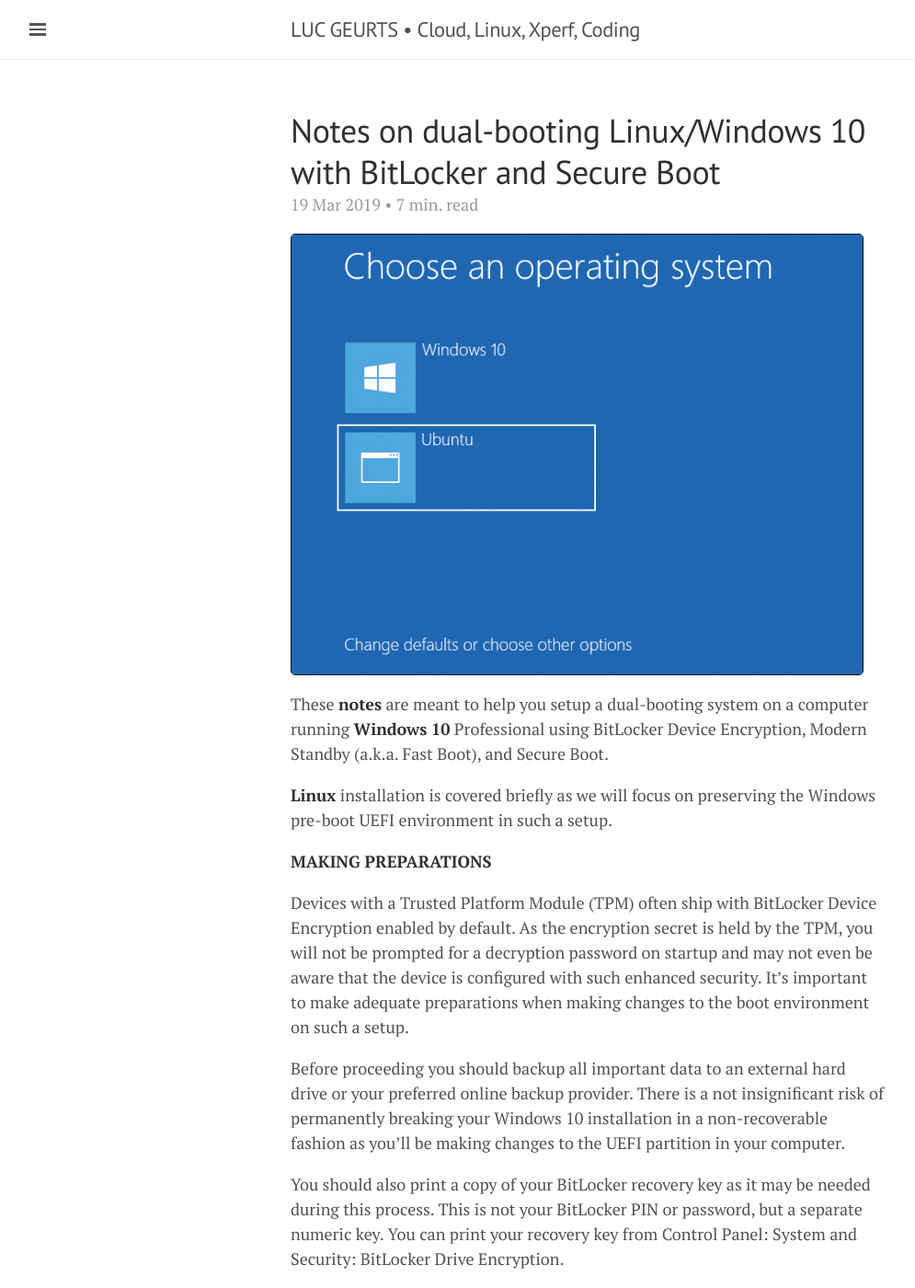
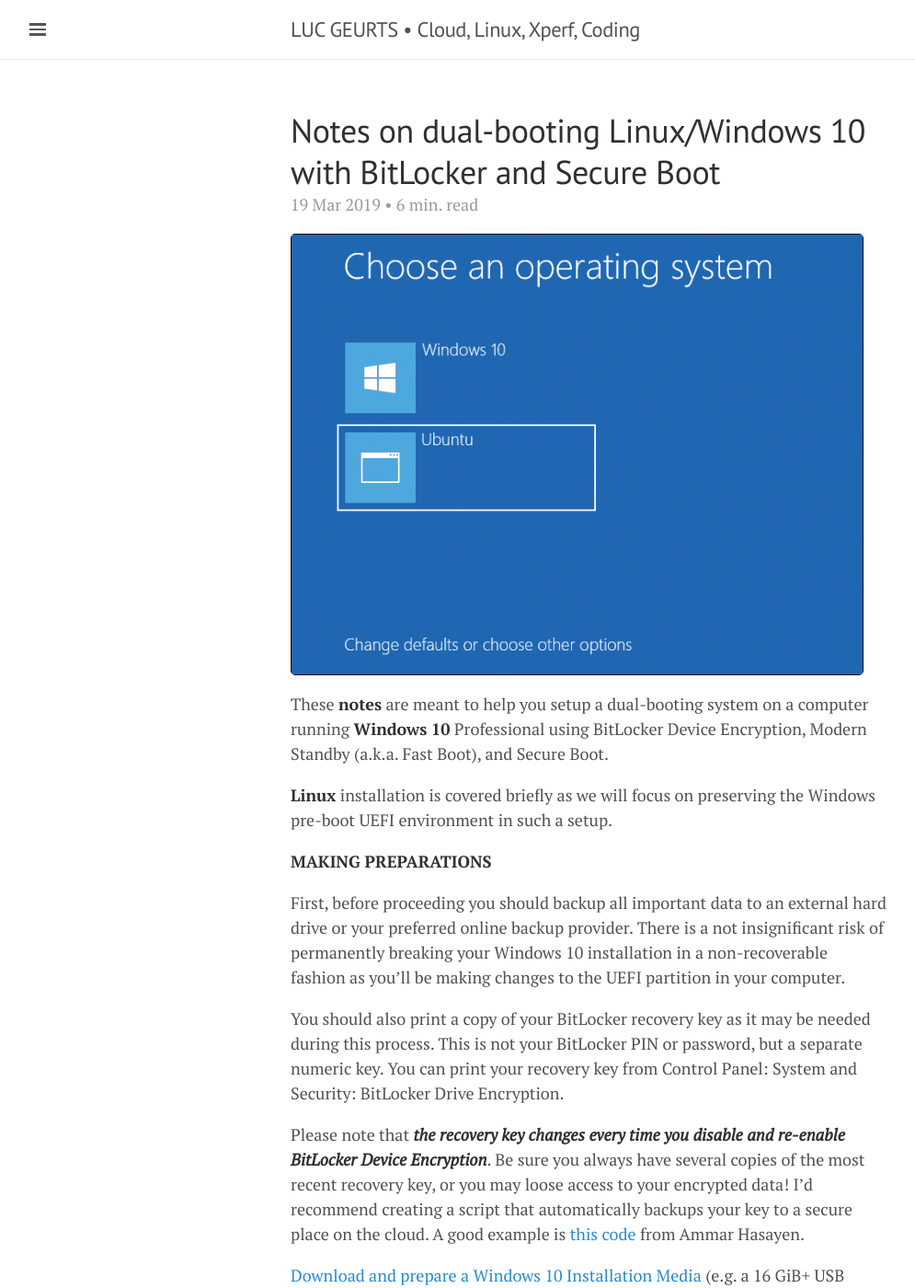
Before and after one commit to lgeurts/lgeurts.github.io, a Jekyll site: the page built from _posts/2019-03-19-dual-booting-windows-and-linux.md, in a window 1280 px wide and 1400 px high. Shown: the whole window at 92% size, without its empty margins (0-995 px from the left). Built offline with Jekyll 4.4.1, drawn with Linux system fonts in a browser that asks for light colours; nearby versions of some CDN libraries; comment, search, counter and statistics services are not loaded.

Commit message:
Update 2019-03-19-dual-booting-windows-and-linux.md

```diff
--- a/_posts/2019-03-19-dual-booting-windows-and-linux.md
+++ b/_posts/2019-03-19-dual-booting-windows-and-linux.md
@@ -15,10 +15,7 @@
 
 **MAKING PREPARATIONS**
 
-Devices with a Trusted Platform Module (TPM) often ship with BitLocker Device Encryption enabled by default.
-As the encryption secret is held by the TPM, you will not be prompted for a decryption password on startup and may not even be aware that the device is configured with such enhanced security. It’s important to make adequate preparations when making changes to the boot environment on such a setup.
-
-Before proceeding you should backup all important data to an external hard drive or your preferred online backup provider. There is a not insignificant risk of permanently breaking your Windows 10 installation in a non-recoverable fashion as you’ll be making changes to the UEFI partition in your computer.
+First, before proceeding you should backup all important data to an external hard drive or your preferred online backup provider. There is a not insignificant risk of permanently breaking your Windows 10 installation in a non-recoverable fashion as you’ll be making changes to the UEFI partition in your computer.
 
 You should also print a copy of your BitLocker recovery key as it may be needed during this process. This is not your BitLocker PIN or password, but a separate numeric key. You can print your recovery key from Control Panel: System and Security: BitLocker Drive Encryption.
 
```
